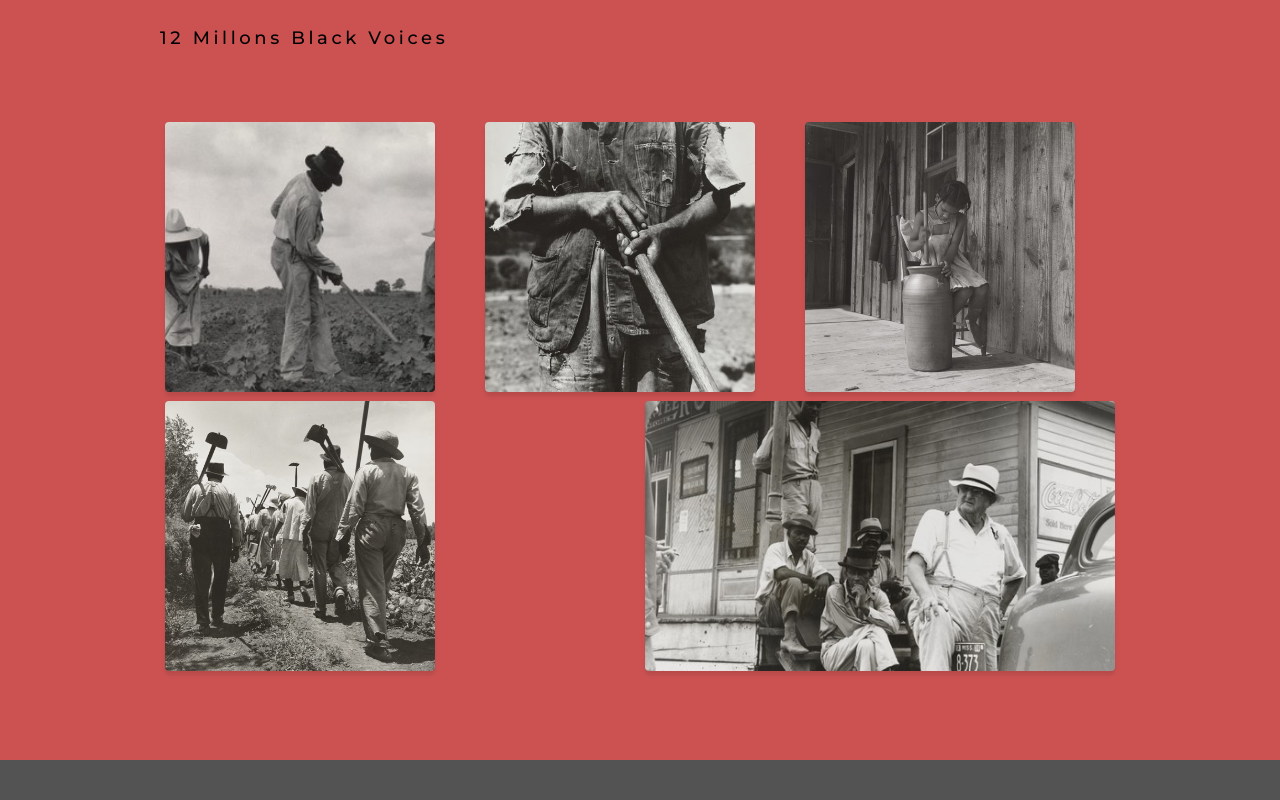
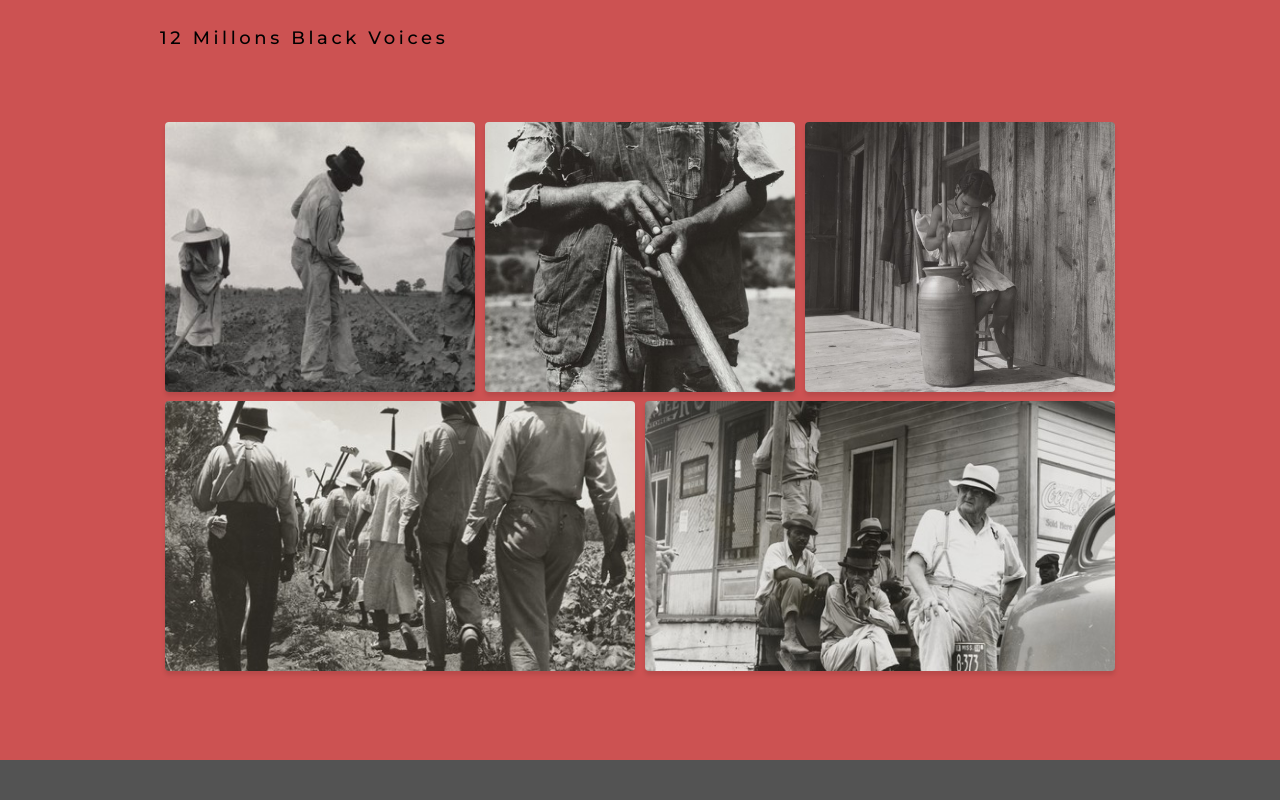
Before and after one commit to andreacutillas/Exposici-n, a plain HTML site: page expo.html in a window 1280 px wide. Shown: the part 840-1640 px from the top of the page. Drawn offline with nearby package versions, Linux system fonts and the light colour scheme.

Commit message:
ultimas modificaciones galeria y mapa

```diff
--- a/css/styles.css
+++ b/css/styles.css
@@ -545,6 +545,10 @@ footer > section > form {
     display: none;
 }
 
+body{
+    overflow-x: hidden;
+}
+
 .salasExpo {
     display: flex;
     flex-wrap: wrap;
@@ -661,10 +665,10 @@ footer > section > form {
 }
 
 .galeria1 > figure {
-    flex: 15%;
+    flex: 25%;
     position: relative;
     margin: 0.3em;
-    width: 270px;
+    width: 100%;
     height: 270px;
 }
 
@@ -674,7 +678,7 @@ footer > section > form {
     position: relative;
     vertical-align: middle;
     object-fit: cover;
-    width: 270px;
+    width: 100%;
     height: 270px;
     box-shadow: 0px 4px 4px rgba(0, 0, 0, 0.10);
     border-radius: 4px;
@@ -715,6 +719,7 @@ footer > section > form {
 .galeria1 > figure.customsize4{
     height: 350px;
     margin: 3em;
+    flex: 15%;
 }
 
 .galeria1 > figure.customsize4 > img {
--- a/css/styles_rwd.css
+++ b/css/styles_rwd.css
@@ -2,7 +2,7 @@
 
 
 
-@media screen and (max-width: 600px) {
+@media screen and (max-width: 800px) {
 
     h1 {
         font-size: 70px;
```
Also changed, not shown: expo.html (line endings or trailing spaces).
